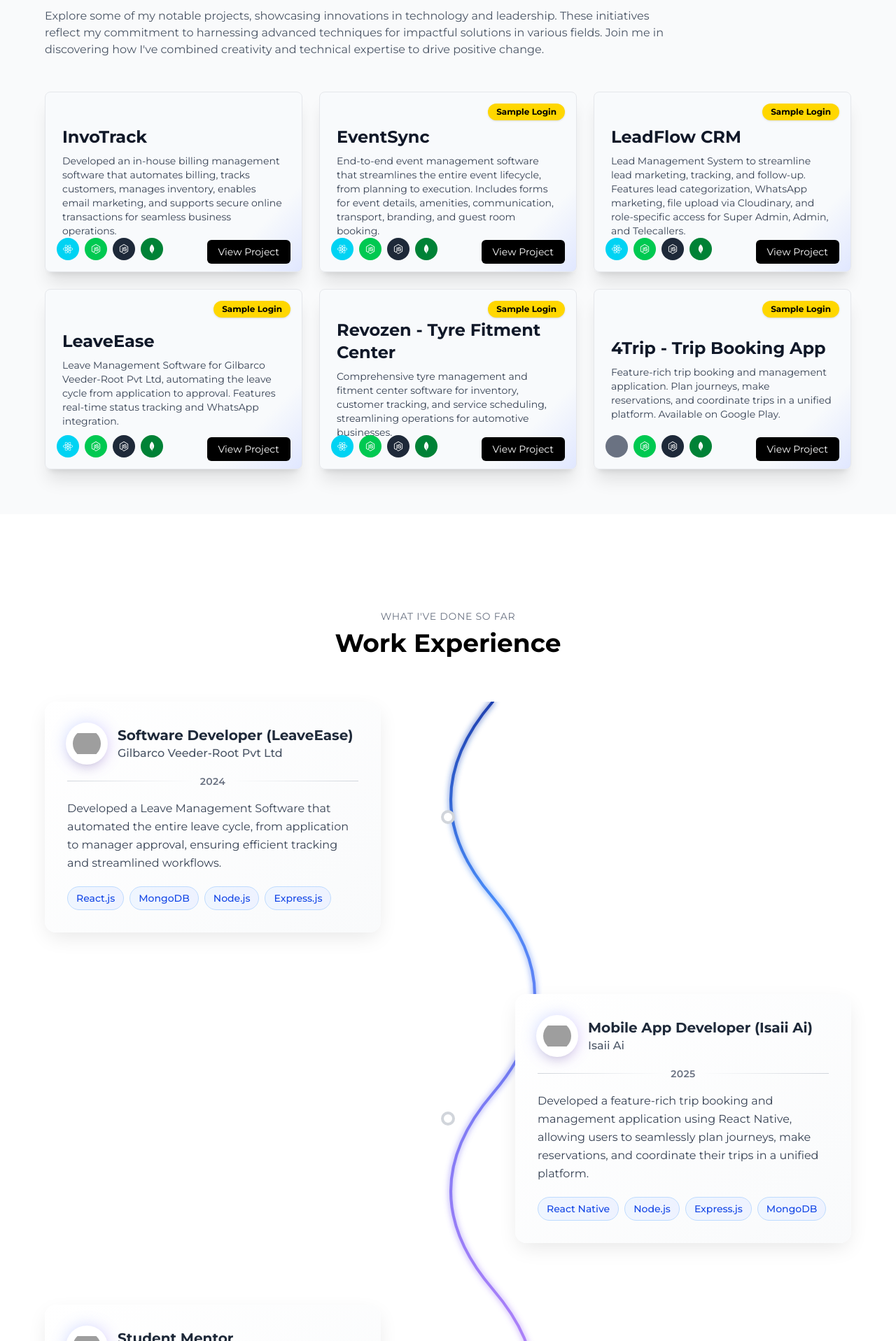
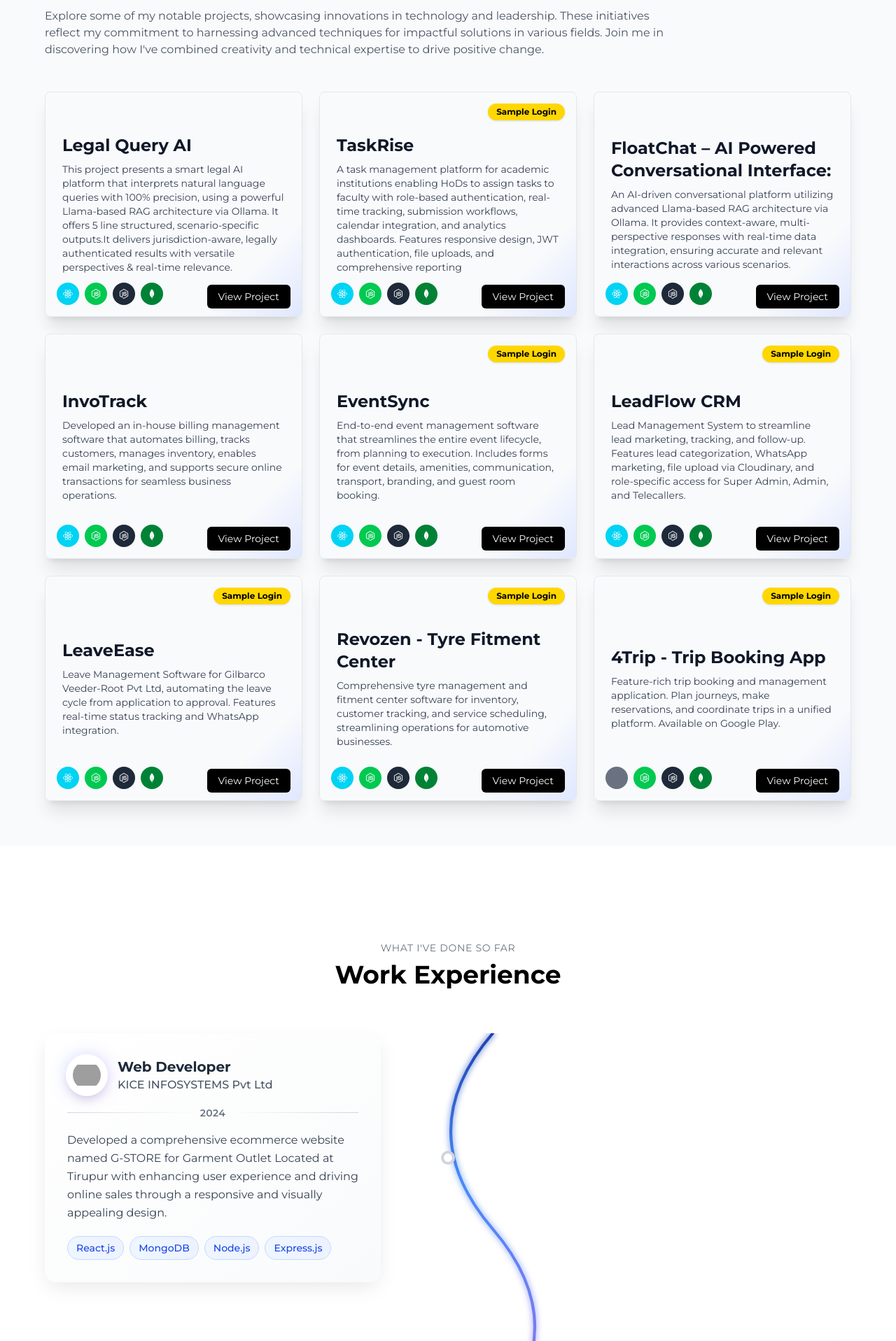
Before and after one commit to Nithish-1622/Nithish-Portfolio, a React (Vite) app: page / in a window 1280 px wide. Shown: the part 1703-3620 px from the top of the page at 70% size. Built offline with nearby package versions, Linux system fonts and the light colour scheme; grey boxes are pictures that could not be loaded; a web font is replaced by a local one.

Commit message:
Added more Edits

```diff
--- a/src/components/Experience.jsx
+++ b/src/components/Experience.jsx
@@ -108,26 +108,27 @@
   const workExperience = [
     {
       icon: <FaBriefcase className="text-amber-500" />,
-      role: "Software Developer (LeaveEase)",
-      company: "Gilbarco Veeder-Root Pvt Ltd",
+      role: "Web Developer",
+      company: "KICE INFOSYSTEMS Pvt Ltd",
       period: "2024",
       logo: logos.gilbarco,
       description:
-        "Developed a Leave Management Software that automated the entire leave cycle, from application to manager approval, ensuring efficient tracking and streamlined workflows.",
+        "Developed a comprehensive ecommerce website named G-STORE for Garment Outlet Located at Tirupur with enhancing user experience and driving online sales through a responsive and visually appealing design.",
       skills: ["React.js", "MongoDB", "Node.js", "Express.js"],
       color: "bg-amber-500",
+      link: "https://kiceinfosystems.com/",
     },
-    {
-      icon: <FaBriefcase className="text-blue-500" />,
-      role: "Mobile App Developer (Isaii Ai)",
-      company: "Isaii Ai",
-      period: "2025",
-      logo: logos.isaii,
-      description:
-        "Developed a feature-rich trip booking and management application using React Native, allowing users to seamlessly plan journeys, make reservations, and coordinate their trips in a unified platform.",
-      skills: ["React Native", "Node.js", "Express.js", "MongoDB"],
-      color: "bg-blue-500",
-    },
+    // {
+    //   icon: <FaBriefcase className="text-blue-500" />,
+    //   role: "Null",
+    //   company: "PAVAKE",
+    //   period: "2025",
+    //   logo: logos.isaii,
+    //   description:
+    //     "Working",
+    //   skills: ["React Native", "Node.js", "Express.js", "MongoDB"],
+    //   color: "bg-blue-500",
+    // },
     {
       icon: <FaGraduationCap className="text-purple-500" />,
       role: "Student Mentor",
@@ -141,12 +142,12 @@
     },
     {
       icon: <FaUsers className="text-green-500" />,
-      role: "Center for International Relations - Student Lead, Student Affairs",
+      role: "Center for International Relations - Student Co-ordinator, Student Affairs",
       company: "Sri Eshwar College of Engineering",
       period: "Jun 2021 - Present",
       logo: logos.sriEshwar,
       description:
-        "Led the Center for International Relations as Student Lead, managing student affairs, organizing events, and fostering global collaborations.",
+        "Played a key role in  the Center for International Relations as Student Lead, managing student affairs, organizing events, and fostering global collaborations.",
       skills: [
         "International Relations",
         "Student Affairs",
@@ -206,7 +207,19 @@
           </h2>
 
           <div className="relative">
-            {/* Animated SVG Path */}
+            {/* Mobile Timeline - Simple Vertical Line */}
+            <div className="md:hidden absolute left-8 top-0 bottom-0 w-0.5 bg-gradient-to-b from-blue-500 via-indigo-500 to-purple-500 opacity-30"></div>
+
+            {/* Mobile Progress Line */}
+            <motion.div
+              className="md:hidden absolute left-8 top-0 w-0.5 bg-gradient-to-b from-blue-500 via-indigo-500 to-purple-500"
+              style={{
+                height: useTransform(smoothProgress, [0, 1], ["0%", "100%"]),
+                filter: "drop-shadow(0 0 4px rgba(59, 130, 246, 0.6))"
+              }}
+            />
+
+            {/* Animated SVG Path - Desktop Only */}
             <svg
               className="hidden md:block absolute left-1/2 transform -translate-x-1/2 top-0 h-full w-full pointer-events-none"
               style={{ zIndex: 1 }}
@@ -328,15 +341,42 @@
                     whileInView={{ opacity: 1, y: 0 }}
                     viewport={{ once: false, margin: "-100px" }}
                     transition={{ duration: 0.6, delay: 0.1 }}
-                    className={`relative flex flex-col md:flex-row items-center justify-between md:mb-12`}
+                    className={`relative flex flex-col md:flex-row items-start md:items-center justify-between md:mb-12`}
                     style={{ zIndex: 2 }}
                   >
+                    {/* Mobile Timeline Dot */}
                     <motion.div
-                      className={`w-full md:w-5/12 p-6 sm:p-8 bg-gradient-to-br from-white to-gray-50 rounded-2xl transition-all duration-500 group relative overflow-hidden ${
+                      className="md:hidden absolute left-8 transform -translate-x-1/2 z-10"
+                      style={{ zIndex: 10, top: "24px" }}
+                    >
+                      <motion.div
+                        className="w-4 h-4 rounded-full bg-white relative border-2"
+                        animate={{
+                          borderColor: isActive ? "#3b82f6" : "#d1d5db",
+                          scale: isActive ? 1.2 : 1,
+                          boxShadow: isActive
+                            ? "0 0 12px rgba(59, 130, 246, 0.8)"
+                            : "0 0 0 rgba(0, 0, 0, 0)"
+                        }}
+                        transition={{ duration: 0.3 }}
+                      >
+                        <motion.div
+                          className="absolute inset-0.5 rounded-full bg-gradient-to-br from-blue-400 to-indigo-600"
+                          animate={{
+                            opacity: isActive ? 1 : 0,
+                            scale: isActive ? 1 : 0.5
+                          }}
+                          transition={{ duration: 0.3 }}
+                        />
+                      </motion.div>
+                    </motion.div>
+
+                    <motion.div
+                      className={`w-full md:w-5/12 ml-16 md:ml-0 p-6 sm:p-8 bg-gradient-to-br from-white to-gray-50 rounded-2xl transition-all duration-500 group relative overflow-hidden ${
                         index % 2 === 0
                           ? "md:mr-auto md:ml-0"
                           : "md:ml-auto md:mr-0"
-                      }`}
+                      } ${exp.link ? 'cursor-pointer' : ''}`}
                       animate={{
                         scale: isActive ? 1.08 : 1,
                         boxShadow: isActive
@@ -348,6 +388,7 @@
                         y: -8,
                         boxShadow: "0 30px 70px -15px rgba(59, 130, 246, 0.5)"
                       }}
+                      onClick={() => exp.link && window.open(exp.link, '_blank')}
                     >
                       {/* Animated background gradient on hover */}
                       <motion.div
--- a/src/components/Projects.jsx
+++ b/src/components/Projects.jsx
@@ -18,6 +18,38 @@
 };
 
 const projectsData = [
+  {
+    title: "Legal Query AI",
+    description:
+      "This project presents a smart legal AI platform that interprets natural language queries with 100% precision, using a powerful Llama-based RAG architecture via Ollama. It offers 5 line structured, scenario-specific outputs.It delivers jurisdiction-aware, legally authenticated results with versatile perspectives & real-time relevance.",
+    // image: placeholderImages[5],
+    techs: ["React", "Node", "Express", "MongoDB"],
+    link: "https://play.google.com/store/apps/details?id=com.vijayguhan.fourtrip",
+
+  },
+  {
+    title: "TaskRise",
+    description:
+      "A task management platform for academic institutions enabling HoDs to assign tasks to faculty with role-based authentication, real-time tracking, submission workflows, calendar integration, and analytics dashboards. Features responsive design, JWT authentication, file uploads, and comprehensive reporting",
+    // image: placeholderImages[5],
+    techs: ["React", "Node", "Express", "MongoDB"],
+    link: "https://taskrise-nithish.vercel.app/",
+    sample: [
+      { label: "Email", value: "mmohammedmustafa" },
+      { label: "Password", value: "1234", role: "HOD" },
+      { label: "Email", value: "gshobana" },
+      { label: "Password", value: "1234", role: "Faculty" },
+    ],
+  },
+  {
+    title: "FloatChat – AI Powered Conversational Interface:",
+    description:
+      "An AI-driven conversational platform utilizing advanced Llama-based RAG architecture via Ollama. It provides context-aware, multi-perspective responses with real-time data integration, ensuring accurate and relevant interactions across various scenarios.",
+    // image: placeholderImages[5],
+    techs: ["React", "Node", "Express", "MongoDB"],
+    link: "https://play.google.com/store/apps/details?id=com.vijayguhan.fourtrip",
+
+  },
   {
     title: "InvoTrack",
     description:
@@ -133,7 +165,7 @@
               }}
             >
               {/* Gradient overlay for card, no image */}
-              <div className="h-64 relative flex flex-col justify-center px-6 py-4">
+              <div className="h-80 relative flex flex-col justify-center px-6 py-4">
                 <h2 className="text-gray-900 text-2xl font-bold mb-2">
                   {project.title}
                 </h2>
@@ -229,6 +261,7 @@
             </button>
             <div className="text-xl font-bold text-gray-900 mb-2 text-center">
               {sampleOpen.title}
+
             </div>
             <div className="text-base text-[#ffd700] mb-4 font-semibold text-center">
               Sample Login / Info
@@ -240,7 +273,14 @@
                   className="flex justify-between items-center bg-white/70 rounded px-3 py-2 mb-1"
                 >
                   <span className="font-semibold">{item.label}:</span>
-                  <span className="font-mono break-all">{item.value}</span>
+                  <div className="flex flex-col items-end">
+                    <span className="font-mono break-all">{item.value}</span>
+                    {item.role && (
+                      <span className="text-xs text-blue-600 font-semibold mt-1">
+                        ({item.role})
+                      </span>
+                    )}
+                  </div>
                 </div>
               ))}
             </div>
```
Also changed, not shown: src/assets/kice-logo.jpg (added).
